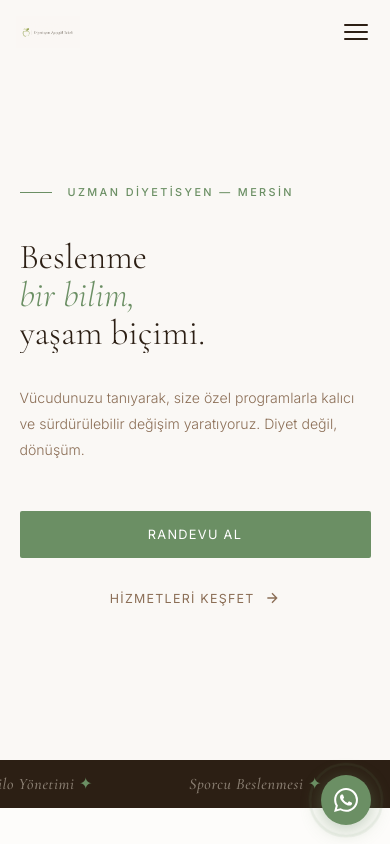
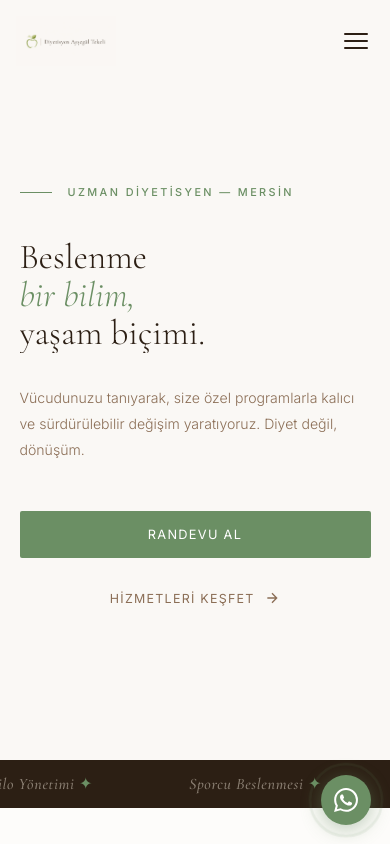
Before and after one commit to Famu26/diyetisyen-aysegul, a plain HTML site: page index.html in a window 390 px wide. Shown: the top 844 px of the page. Drawn offline with nearby package versions, Linux system fonts and the light colour scheme.

Commit message:
Increase logo image size from 44px to 72px for better visibility
Co-Authored-By: Claude Sonnet 4.6 <noreply@anthropic.com>

```diff
--- a/index.html
+++ b/index.html
@@ -25,7 +25,7 @@ body{font-family:'Inter',sans-serif;background:var(--beige-light);color:var(--es
 /* NAV */
 nav{position:fixed;top:0;left:0;right:0;z-index:500;padding:1.6rem 6%;display:flex;align-items:center;justify-content:space-between;transition:all .5s}
 nav.scrolled{background:rgba(250,248,245,.88);backdrop-filter:blur(20px);padding:1rem 6%;box-shadow:0 1px 0 rgba(60,42,30,.08)}
-.logo{display:flex;align-items:center;text-decoration:none}.logo img{height:44px;width:auto;display:block}
+.logo{display:flex;align-items:center;text-decoration:none}.logo img{height:72px;width:auto;display:block}
 .nav-r{display:flex;align-items:center;gap:2.5rem}
 .nav-links{display:flex;gap:2rem;list-style:none}
 .nav-links a{font-size:.72rem;letter-spacing:.14em;text-transform:uppercase;color:var(--espresso-light);text-decoration:none;transition:color .3s;font-weight:400}
@@ -294,7 +294,7 @@ footer{background:var(--espresso);padding:4rem 6%;display:grid;grid-template-col
   /* Nav */
   .nav-links,.nav-cta{display:none}
   .hamburger{display:flex}
-  .logo img{height:36px}
+  .logo img{height:58px}
 
   /* Hero */
   .hero-line,.hero-photo,.scroll-indicator{display:none}
@@ -366,7 +366,7 @@ footer{background:var(--espresso);padding:4rem 6%;display:grid;grid-template-col
 
 @media(max-width:480px){
   nav{padding:1rem 4%}
-  .logo img{height:32px}
+  .logo img{height:50px}
   h1.hero-title{font-size:clamp(2rem,9vw,2.8rem)}
   #hakkimda,#hizmetler,#referanslar,#blog,#randevu,#bmi-tanitim{padding:3.5rem 4%}
   .about-left h2{font-size:1.8rem}
```
Also changed, not shown: blog.html (+2 -2 lines), bmi.html (+2 -2 lines), hizmetler.html (+2 -2 lines), tarifler.html (+1 -1 lines).
